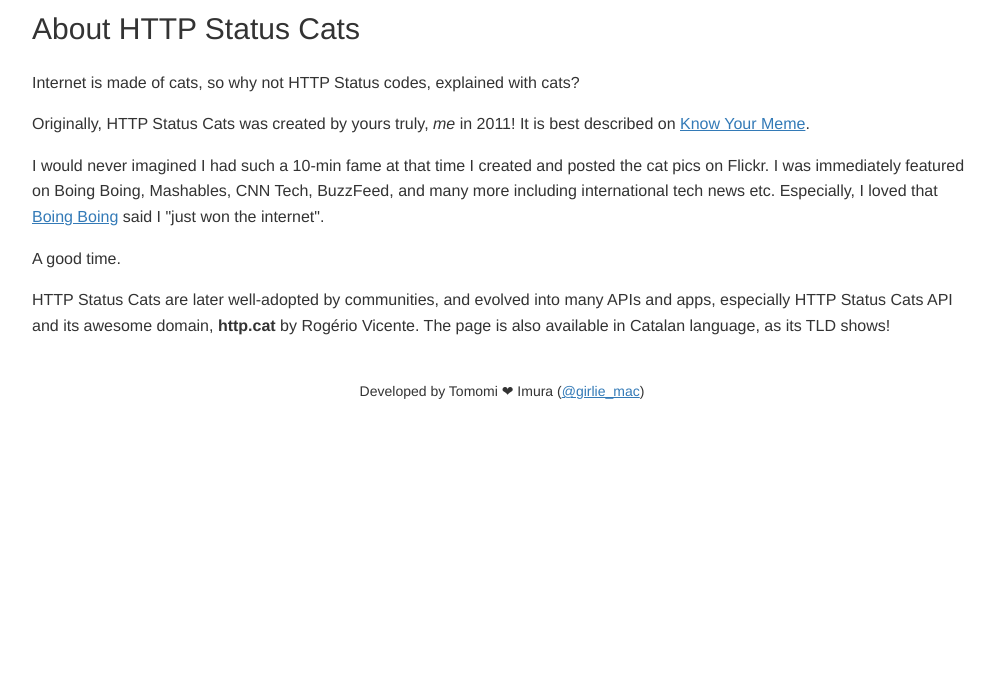
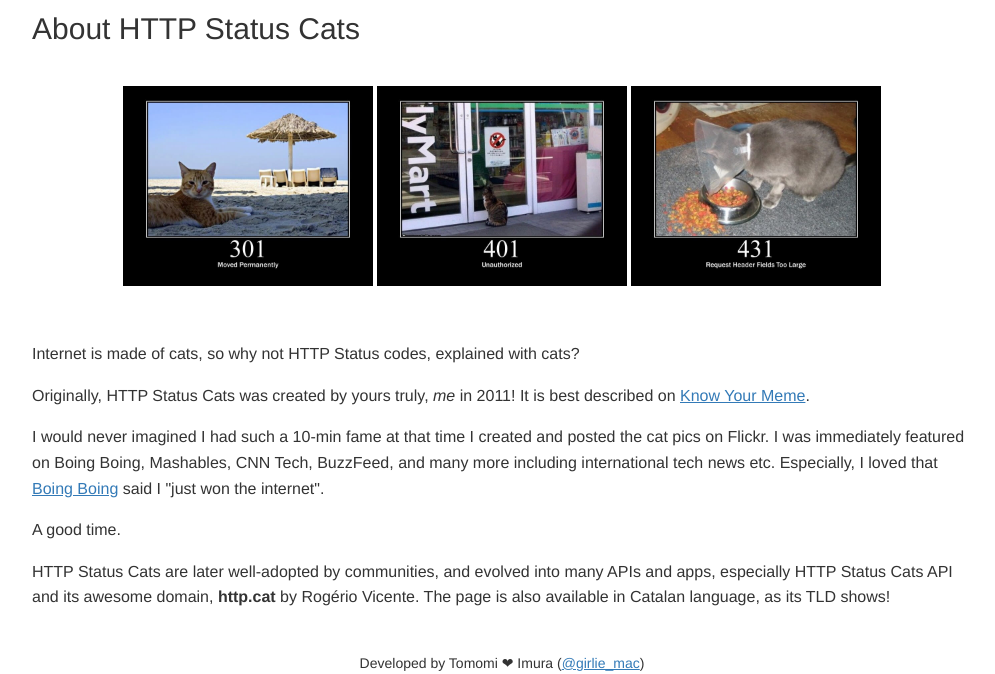
Before and after one commit to girliemac/slack-httpstatuscats, a website: page index.html in a window 1280 px wide. Shown: the part 983-1657 px from the top of the page, without its empty margins (138-1133 px from the left). Before the commit the page ends 1386 px from the top, so only its background shows below. Drawn offline with Linux system fonts and the light colour scheme.

Commit message:
Add more images

```diff
--- a/index.html
+++ b/index.html
@@ -37,6 +37,12 @@
 
     <h2>About HTTP Status Cats</h2>
 
+    <div class="status">
+      <img src="images/301.jpg">
+      <img src="images/401.jpg">
+      <img src="images/431.jpg">
+    </div>
+
     <p>Internet is made of cats, so why not HTTP Status codes, explained with cats?</p>
     <p>Originally, HTTP Status Cats was created by yours truly, <em>me</em> in 2011! It is best described on <a href="http://knowyourmeme.com/memes/http-status-cats" target="_blank">Know Your Meme</a>.</p>
     <p>I would never imagined I had such a 10-min fame at that time I created and posted the cat pics on Flickr.
--- a/public/css/style.css
+++ b/public/css/style.css
@@ -37,6 +37,14 @@ img {
   display: block;
   margin: 1em auto 2em;
 }
+.status {
+  text-align: center;
+}
+.status img{
+  display: inline;
+  width: 250px;
+  height: 200px;
+}
 .container {
   padding-right: 15px;
   padding-left: 15px;
```
Also changed, not shown: images/301.jpg (added), images/401.jpg (added), images/431.jpg (added).
